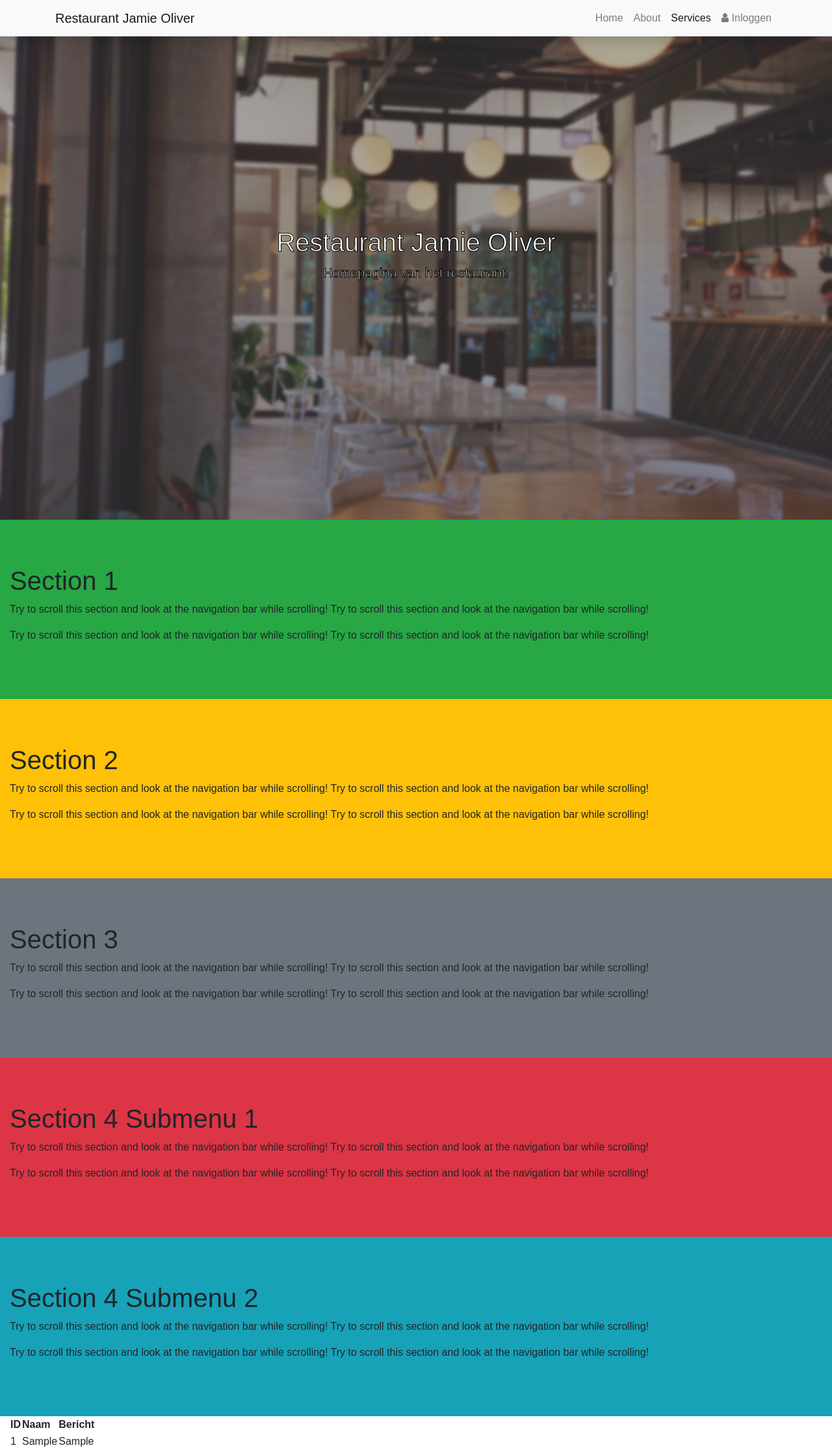
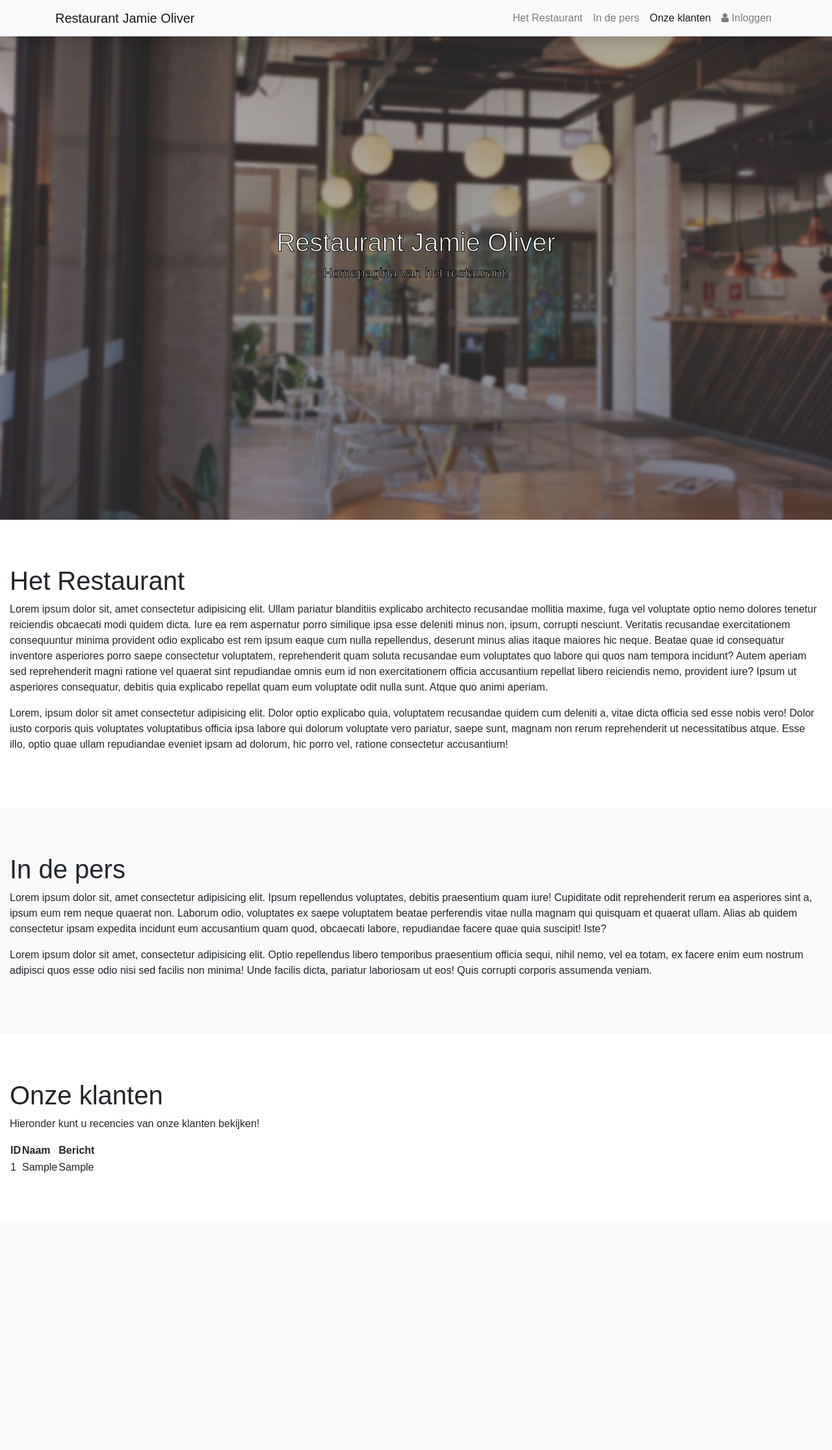
Before and after one commit to CanEnes8amo2/Undefined, a PHP site: page / in a window 1280 px wide. Shown: the whole page at 65% size. After the commit the page ends 1805 px from the top, so only its background shows below. Run offline with PHP 8.4, Linux system fonts and the light colour scheme; tables that the repository leaves empty or names only in its code hold one stand-in row (values such as "Sample post").

Commit message:
Adjusted the lay-out.

```diff
--- a/index.php
+++ b/index.php
@@ -58,15 +58,15 @@
         <div class="collapse navbar-collapse" id="navbarResponsive">
         <ul class="navbar-nav ml-auto">
             <li class="nav-item">
-            <a class="nav-link" href="#section1">Home
+            <a class="nav-link" href="#section1">Het Restaurant
                     <span class="sr-only">(current)</span>
                 </a>
             </li>
             <li class="nav-item">
-            <a class="nav-link" href="#section2">About</a>
+            <a class="nav-link" href="#section2">In de pers</a>
             </li>
             <li class="nav-item">
-            <a class="nav-link" href="#section3">Services</a>
+            <a class="nav-link" href="#section3">Onze klanten</a>
             </li>
             <li class="nav-item">
             <a class="nav-link" href="#myModal" class="trigger-btn" data-toggle="modal"><i class="fa fa-user"></i> Inloggen</a>
@@ -88,41 +88,26 @@
     </header>
 
     <!-- Page Content -->
-    <div id="section1" class="container-fluid bg-success" style="padding-top:70px;padding-bottom:70px">
-  <h1>Section 1</h1>
-  <p>Try to scroll this section and look at the navigation bar while scrolling! Try to scroll this section and look at the navigation bar while scrolling!</p>
-  <p>Try to scroll this section and look at the navigation bar while scrolling! Try to scroll this section and look at the navigation bar while scrolling!</p>
+    <div id="section1" class="container-fluid" style="padding-top:70px;padding-bottom:70px">
+  <h1>Het Restaurant</h1>
+  <p>Lorem ipsum dolor sit, amet consectetur adipisicing elit. Ullam pariatur blanditiis explicabo architecto recusandae mollitia maxime, fuga vel voluptate optio nemo dolores tenetur reiciendis obcaecati modi quidem dicta. Iure ea rem aspernatur porro similique ipsa esse deleniti minus non, ipsum, corrupti nesciunt. Veritatis recusandae exercitationem consequuntur minima provident odio explicabo est rem ipsum eaque cum nulla repellendus, deserunt minus alias itaque maiores hic neque. Beatae quae id consequatur inventore asperiores porro saepe consectetur voluptatem, reprehenderit quam soluta recusandae eum voluptates quo labore qui quos nam tempora incidunt? Autem aperiam sed reprehenderit magni ratione vel quaerat sint repudiandae omnis eum id non exercitationem officia accusantium repellat libero reiciendis nemo, provident iure? Ipsum ut asperiores consequatur, debitis quia explicabo repellat quam eum voluptate odit nulla sunt. Atque quo animi aperiam.</p>
+  <p>Lorem, ipsum dolor sit amet consectetur adipisicing elit. Dolor optio explicabo quia, voluptatem recusandae quidem cum deleniti a, vitae dicta officia sed esse nobis vero! Dolor iusto corporis quis voluptates voluptatibus officia ipsa labore qui dolorum voluptate vero pariatur, saepe sunt, magnam non rerum reprehenderit ut necessitatibus atque. Esse illo, optio quae ullam repudiandae eveniet ipsam ad dolorum, hic porro vel, ratione consectetur accusantium!</p>
 </div>
-<div id="section2" class="container-fluid bg-warning" style="padding-top:70px;padding-bottom:70px">
-  <h1>Section 2</h1>
-  <p>Try to scroll this section and look at the navigation bar while scrolling! Try to scroll this section and look at the navigation bar while scrolling!</p>
-  <p>Try to scroll this section and look at the navigation bar while scrolling! Try to scroll this section and look at the navigation bar while scrolling!</p>
+<div id="section2" class="container-fluid bg-light" style="padding-top:70px;padding-bottom:70px">
+  <h1>In de pers</h1>
+  <p>Lorem ipsum dolor sit, amet consectetur adipisicing elit. Ipsum repellendus voluptates, debitis praesentium quam iure! Cupiditate odit reprehenderit rerum ea asperiores sint a, ipsum eum rem neque quaerat non. Laborum odio, voluptates ex saepe voluptatem beatae perferendis vitae nulla magnam qui quisquam et quaerat ullam. Alias ab quidem consectetur ipsam expedita incidunt eum accusantium quam quod, obcaecati labore, repudiandae facere quae quia suscipit! Iste?</p>
+  <p>Lorem ipsum dolor sit amet, consectetur adipisicing elit. Optio repellendus libero temporibus praesentium officia sequi, nihil nemo, vel ea totam, ex facere enim eum nostrum adipisci quos esse odio nisi sed facilis non minima! Unde facilis dicta, pariatur laboriosam ut eos! Quis corrupti corporis assumenda veniam.</p>
 </div>
-<div id="section3" class="container-fluid bg-secondary" style="padding-top:70px;padding-bottom:70px">
-  <h1>Section 3</h1>
-  <p>Try to scroll this section and look at the navigation bar while scrolling! Try to scroll this section and look at the navigation bar while scrolling!</p>
-  <p>Try to scroll this section and look at the navigation bar while scrolling! Try to scroll this section and look at the navigation bar while scrolling!</p>
-</div>
-<div id="section41" class="container-fluid bg-danger" style="padding-top:70px;padding-bottom:70px">
-  <h1>Section 4 Submenu 1</h1>
-  <p>Try to scroll this section and look at the navigation bar while scrolling! Try to scroll this section and look at the navigation bar while scrolling!</p>
-  <p>Try to scroll this section and look at the navigation bar while scrolling! Try to scroll this section and look at the navigation bar while scrolling!</p>
-</div>
-<div id="section42" class="container-fluid bg-info" style="padding-top:70px;padding-bottom:70px">
-  <h1>Section 4 Submenu 2</h1>
-  <p>Try to scroll this section and look at the navigation bar while scrolling! Try to scroll this section and look at the navigation bar while scrolling!</p>
-  <p>Try to scroll this section and look at the navigation bar while scrolling! Try to scroll this section and look at the navigation bar while scrolling!</p>
-</div>
-
-
-<div class="container-fluid">
-<div class="jumbotron-fluid">
+<div id="section3" class="container-fluid " style="padding-top:70px;padding-bottom:70px">
+  <h1>Onze klanten</h1>
+  <p>Hieronder kunt u recencies van onze klanten bekijken!</p>
   <table>
     <tr>
         <th>ID</th>
         <th>Naam</th>
         <th>Bericht</th>
     </tr>
+
 
     <?php
     require "formdb.php";
@@ -141,7 +126,6 @@
     $conn->close();
     ?>
     </table>
-</div>
 </div>
 
     <!-- Modal HTML -->
@@ -169,7 +153,7 @@
                     </form>
                 </div>
                 <div class="modal-footer">
-                    <p>Lorem ipsum dolor, sit amet consectetur adipisicing elit. Fugit quos dignissimos alias nobis, delectus sapiente tempora sit ipsam, cupiditate vero debitis sunt a illum.</p>
+                    <p>Lorem ipsum, dolor sit amet consectetur adipisicing elit.</p>
                 </div>
             </div>
         </div>
```
Lines whose indentation alone changed are shown as unchanged.
